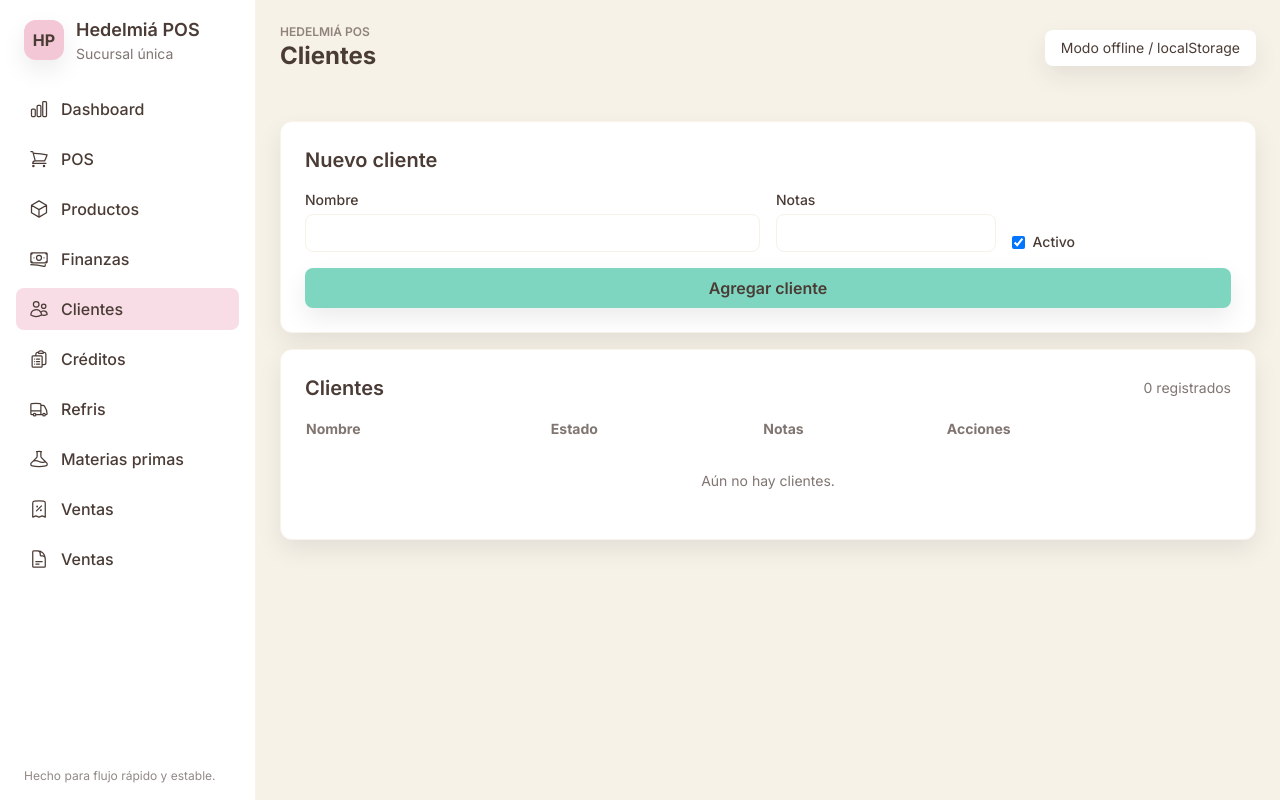
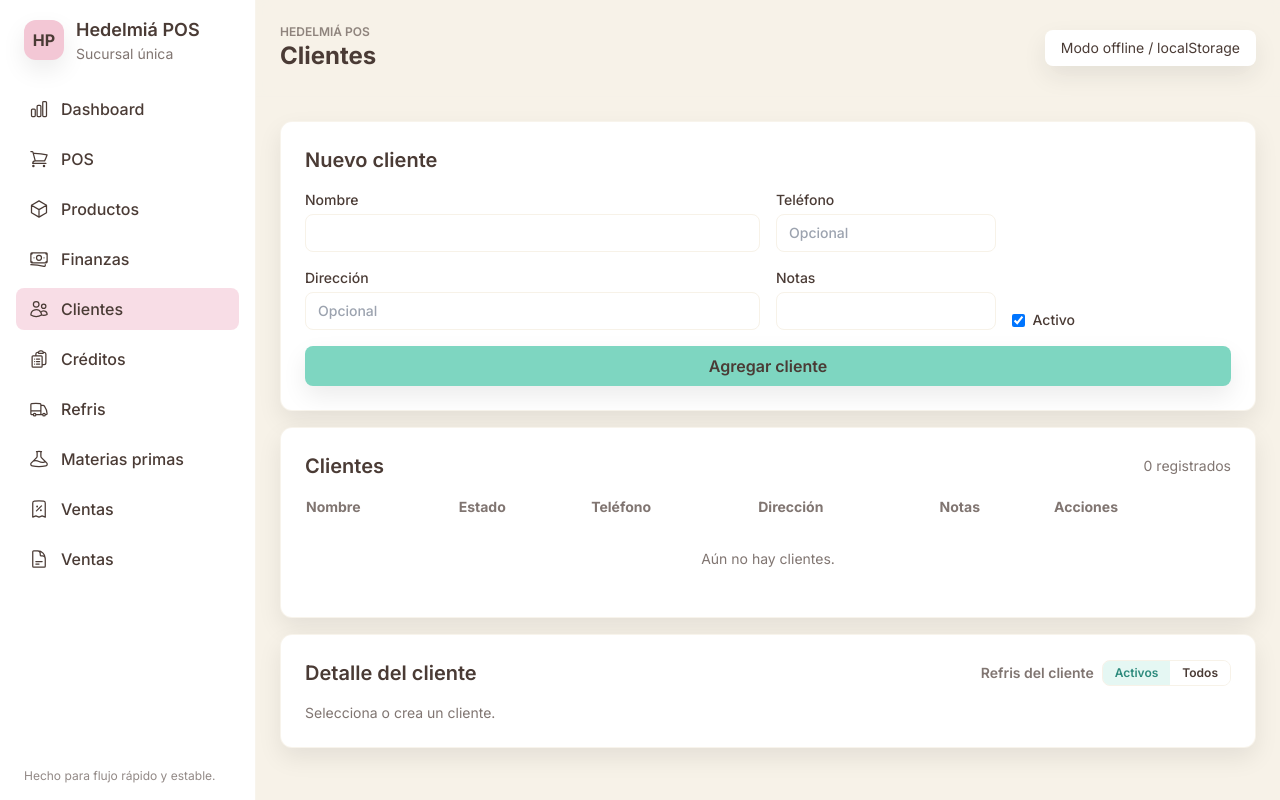
Before and after one commit to MoyRb/Hedelmia_Control, a React (Vite) app in the folder web/: page / in a window 1280 px wide. Both pictures are taken after a click on the button "Clientes". Built offline with nearby package versions, Linux system fonts and the light colour scheme.

Commit message:
Add client contact info and fridge details

```diff
--- a/web/src/App.tsx
+++ b/web/src/App.tsx
@@ -10,7 +10,6 @@ import { CreditsPage } from './pages/CreditsPage';
 import { FridgesPage } from './pages/FridgesPage';
 import { MaterialsPage } from './pages/MaterialsPage';
 import { SalesPage } from './pages/SalesPage';
-import { SalesPage } from './pages/SalesPage';
 
 const views = {
   dashboard: <DashboardPage />,
@@ -21,7 +20,6 @@ const views = {
   credits: <CreditsPage />,
   fridges: <FridgesPage />,
   materials: <MaterialsPage />,
-  sales: <SalesPage />,
   sales: <SalesPage />,
 };
 
@@ -34,7 +32,6 @@ const titles: Record<string, string> = {
   credits: 'Créditos',
   fridges: 'Refris',
   materials: 'Materias primas',
-  sales: 'Ventas',
   sales: 'Ventas',
 };
 
--- a/web/src/context/PosContext.tsx
+++ b/web/src/context/PosContext.tsx
@@ -35,6 +35,8 @@ export type FinanceMovement = {
 export type Client = {
   id: string;
   name: string;
+  phone: string;
+  address: string;
   active: boolean;
   notes: string;
 };
@@ -61,6 +63,7 @@ export type FridgeLoan = {
   quantity: number;
   deliveryDate: string;
   status: 'entregado' | 'devuelto';
+  returnDate?: string;
 };
 
 export type RawMaterial = {
@@ -101,7 +104,7 @@ type PosContextValue = {
   addCredit: (credit: Omit<Credit, 'id' | 'payments' | 'status'>) => void;
   addCreditPayment: (creditId: string, payment: Omit<CreditPayment, 'id'>) => void;
   updateCreditStatus: (creditId: string, status: Credit['status']) => void;
-  addFridgeLoan: (loan: Omit<FridgeLoan, 'id' | 'status'>) => void;
+  addFridgeLoan: (loan: Omit<FridgeLoan, 'id' | 'status' | 'returnDate'>) => void;
   markFridgeReturned: (loanId: string) => void;
   addRawMaterial: (material: Omit<RawMaterial, 'id'>) => void;
   updateRawMaterial: (id: string, changes: Partial<Omit<RawMaterial, 'id'>>) => void;
@@ -131,7 +134,16 @@ export const PosProvider: React.FC<{ children: React.ReactNode }> = ({ children
   const [financeMovements, setFinanceMovements] = useState<FinanceMovement[]>(
     () => loadFromStorage(FINANCE_KEY, []),
   );
-  const [clients, setClients] = useState<Client[]>(() => loadFromStorage(CLIENTS_KEY, []));
+  const [clients, setClients] = useState<Client[]>(() => {
+    const storedClients = loadFromStorage<Client[]>(CLIENTS_KEY, []);
+    if (!Array.isArray(storedClients)) return [];
+
+    return storedClients.map((client) => ({
+      ...client,
+      phone: client.phone ?? '',
+      address: client.address ?? '',
+    }));
+  });
   const [credits, setCredits] = useState<Credit[]>(() => loadFromStorage(CREDITS_KEY, []));
   const [fridgeLoans, setFridgeLoans] = useState<FridgeLoan[]>(() => loadFromStorage(FRIDGES_KEY, []));
   const [rawMaterials, setRawMaterials] = useState<RawMaterial[]>(
@@ -290,13 +302,15 @@ export const PosProvider: React.FC<{ children: React.ReactNode }> = ({ children
     );
   };
 
-  const addFridgeLoan = (loan: Omit<FridgeLoan, 'id' | 'status'>) => {
+  const addFridgeLoan = (loan: Omit<FridgeLoan, 'id' | 'status' | 'returnDate'>) => {
     setFridgeLoans((prev) => [...prev, { ...loan, id: generateId(), status: 'entregado' }]);
   };
 
   const markFridgeReturned = (loanId: string) => {
     setFridgeLoans((prev) =>
-      prev.map((loan) => (loan.id === loanId ? { ...loan, status: 'devuelto' } : loan)),
+      prev.map((loan) =>
+        loan.id === loanId ? { ...loan, status: 'devuelto', returnDate: new Date().toISOString() } : loan,
+      ),
     );
   };
 
--- a/web/src/pages/ClientsPage.tsx
+++ b/web/src/pages/ClientsPage.tsx
@@ -1,17 +1,45 @@
-import React, { useMemo, useState } from 'react';
+import React, { useEffect, useMemo, useState } from 'react';
 import { CheckCircleIcon, XCircleIcon } from '@heroicons/react/24/solid';
 import { usePos, Client } from '../context/PosContext';
 
-const emptyClient: Omit<Client, 'id'> = { name: '', active: true, notes: '' };
+const emptyClient: Omit<Client, 'id'> = { name: '', phone: '', address: '', active: true, notes: '' };
 
 export const ClientsPage: React.FC = () => {
-  const { clients, addClient, updateClient, deleteClient } = usePos();
+  const { clients, fridgeLoans, addClient, updateClient, deleteClient } = usePos();
   const [form, setForm] = useState<Omit<Client, 'id'>>(emptyClient);
   const [editingId, setEditingId] = useState<string | null>(null);
+  const [selectedClientId, setSelectedClientId] = useState<string | null>(null);
+  const [showActiveOnly, setShowActiveOnly] = useState(true);
 
   const sortedClients = useMemo(
     () => [...clients].sort((a, b) => a.name.localeCompare(b.name)),
     [clients],
+  );
+
+  useEffect(() => {
+    if (!sortedClients.length) {
+      setSelectedClientId(null);
+      return;
+    }
+
+    if (!selectedClientId || !sortedClients.find((client) => client.id === selectedClientId)) {
+      setSelectedClientId(sortedClients[0].id);
+    }
+  }, [sortedClients, selectedClientId]);
+
+  const selectedClient = useMemo(
+    () => sortedClients.find((client) => client.id === selectedClientId) ?? null,
+    [selectedClientId, sortedClients],
+  );
+
+  const clientLoans = useMemo(
+    () => fridgeLoans.filter((loan) => loan.clientId === selectedClientId),
+    [fridgeLoans, selectedClientId],
+  );
+
+  const filteredLoans = useMemo(
+    () => (showActiveOnly ? clientLoans.filter((loan) => loan.status === 'entregado') : clientLoans),
+    [clientLoans, showActiveOnly],
   );
 
   const handleSubmit = (event: React.FormEvent) => {
@@ -30,7 +58,13 @@ export const ClientsPage: React.FC = () => {
 
   const startEdit = (client: Client) => {
     setEditingId(client.id);
-    setForm({ name: client.name, active: client.active, notes: client.notes });
+    setForm({
+      name: client.name,
+      phone: client.phone,
+      address: client.address,
+      active: client.active,
+      notes: client.notes,
+    });
   };
 
   const cancelEdit = () => {
@@ -57,6 +91,24 @@ export const ClientsPage: React.FC = () => {
               value={form.name}
               onChange={(e) => setForm((prev) => ({ ...prev, name: e.target.value }))}
               required
+            />
+          </label>
+          <label className="flex flex-col gap-1 text-sm font-medium">
+            Teléfono
+            <input
+              className="border border-cream rounded-lg px-3 py-2 focus:outline-none focus:ring-2 focus:ring-mint"
+              value={form.phone}
+              onChange={(e) => setForm((prev) => ({ ...prev, phone: e.target.value }))}
+              placeholder="Opcional"
+            />
+          </label>
+          <label className="flex flex-col gap-1 text-sm font-medium md:col-span-2">
+            Dirección
+            <input
+              className="border border-cream rounded-lg px-3 py-2 focus:outline-none focus:ring-2 focus:ring-mint"
+              value={form.address}
+              onChange={(e) => setForm((prev) => ({ ...prev, address: e.target.value }))}
+              placeholder="Opcional"
             />
           </label>
           <label className="flex flex-col gap-1 text-sm font-medium">
@@ -92,13 +144,19 @@ export const ClientsPage: React.FC = () => {
               <tr className="text-left text-coffee/70">
                 <th className="pb-2">Nombre</th>
                 <th className="pb-2">Estado</th>
+                <th className="pb-2">Teléfono</th>
+                <th className="pb-2">Dirección</th>
                 <th className="pb-2">Notas</th>
                 <th className="pb-2">Acciones</th>
               </tr>
             </thead>
             <tbody className="divide-y divide-cream">
               {sortedClients.map((client) => (
-                <tr key={client.id} className="hover:bg-cream/60">
+                <tr
+                  key={client.id}
+                  className={`hover:bg-cream/60 ${selectedClientId === client.id ? 'bg-cream/50' : ''}`}
+                  onClick={() => setSelectedClientId(client.id)}
+                >
                   <td className="py-3 font-medium">{client.name}</td>
                   <td className="py-3">
                     <span
@@ -114,6 +172,8 @@ export const ClientsPage: React.FC = () => {
                       {client.active ? 'Activo' : 'Inactivo'}
                     </span>
                   </td>
+                  <td className="py-3 text-coffee/80">{client.phone || '-'}</td>
+                  <td className="py-3 text-coffee/80">{client.address || '-'}</td>
                   <td className="py-3 text-coffee/80">{client.notes || '-'}</td>
                   <td className="py-3">
                     <div className="flex gap-2">
@@ -135,7 +195,7 @@ export const ClientsPage: React.FC = () => {
               ))}
               {!sortedClients.length && (
                 <tr>
-                  <td colSpan={4} className="py-6 text-center text-coffee/70">
+                  <td colSpan={6} className="py-6 text-center text-coffee/70">
                     Aún no hay clientes.
                   </td>
                 </tr>
@@ -144,6 +204,93 @@ export const ClientsPage: React.FC = () => {
           </table>
         </div>
       </div>
+
+      <div className="card p-6 space-y-4">
+        <div className="flex items-center justify-between">
+          <h2 className="text-xl font-semibold">Detalle del cliente</h2>
+          <div className="flex items-center gap-2 text-sm text-coffee/70">
+            <span className="font-semibold">Refris del cliente</span>
+            <div className="flex rounded-lg overflow-hidden border border-cream text-xs font-semibold">
+              <button
+                className={`px-3 py-1 ${showActiveOnly ? 'bg-mint/20 text-accent' : 'bg-white text-coffee'}`}
+                onClick={() => setShowActiveOnly(true)}
+              >
+                Activos
+              </button>
+              <button
+                className={`px-3 py-1 ${!showActiveOnly ? 'bg-mint/20 text-accent' : 'bg-white text-coffee'}`}
+                onClick={() => setShowActiveOnly(false)}
+              >
+                Todos
+              </button>
+            </div>
+          </div>
+        </div>
+
+        {!selectedClient && <p className="text-sm text-coffee/70">Selecciona o crea un cliente.</p>}
+
+        {selectedClient && (
+          <>
+            <div className="grid grid-cols-1 md:grid-cols-4 gap-4 text-sm">
+              <div className="md:col-span-2">
+                <p className="text-coffee/70">Nombre</p>
+                <p className="font-semibold">{selectedClient.name}</p>
+              </div>
+              <div>
+                <p className="text-coffee/70">Teléfono</p>
+                <p className="font-semibold">{selectedClient.phone || 'No registrado'}</p>
+              </div>
+              <div>
+                <p className="text-coffee/70">Dirección</p>
+                <p className="font-semibold">{selectedClient.address || 'No registrada'}</p>
+              </div>
+              <div>
+                <p className="text-coffee/70">Estado</p>
+                <p className="font-semibold">{selectedClient.active ? 'Activo' : 'Inactivo'}</p>
+              </div>
+              <div className="md:col-span-3">
+                <p className="text-coffee/70">Notas</p>
+                <p className="font-semibold">{selectedClient.notes || 'Sin notas'}</p>
+              </div>
+            </div>
+
+            <div className="space-y-3">
+              {!filteredLoans.length && (
+                <p className="text-sm text-coffee/70">No hay refris para este cliente con el filtro seleccionado.</p>
+              )}
+
+              {filteredLoans
+                .sort((a, b) => new Date(b.deliveryDate).getTime() - new Date(a.deliveryDate).getTime())
+                .map((loan) => (
+                  <div
+                    key={loan.id}
+                    className="border border-cream rounded-lg p-4 bg-white shadow-sm flex flex-wrap items-center justify-between gap-4"
+                  >
+                    <div>
+                      <p className="text-xs text-coffee/70">Entrega: {new Date(loan.deliveryDate).toLocaleDateString()}</p>
+                      <p className="font-semibold">Refrigerador en comodato</p>
+                      <p className="text-sm text-coffee/70">Cantidad: {loan.quantity}</p>
+                    </div>
+                    <div className="flex flex-col gap-2 text-sm items-end">
+                      <span
+                        className={`px-3 py-1 rounded-full text-xs font-semibold ${
+                          loan.status === 'entregado' ? 'bg-mint/30 text-accent' : 'bg-blush/40 text-coffee'
+                        }`}
+                      >
+                        {loan.status === 'entregado' ? 'Activo' : 'Devuelto'}
+                      </span>
+                      {loan.status === 'devuelto' && (
+                        <p className="text-xs text-coffee/70">
+                          Devuelto: {loan.returnDate ? new Date(loan.returnDate).toLocaleDateString() : 'No registrada'}
+                        </p>
+                      )}
+                    </div>
+                  </div>
+                ))}
+            </div>
+          </>
+        )}
+      </div>
     </div>
   );
 };
```
